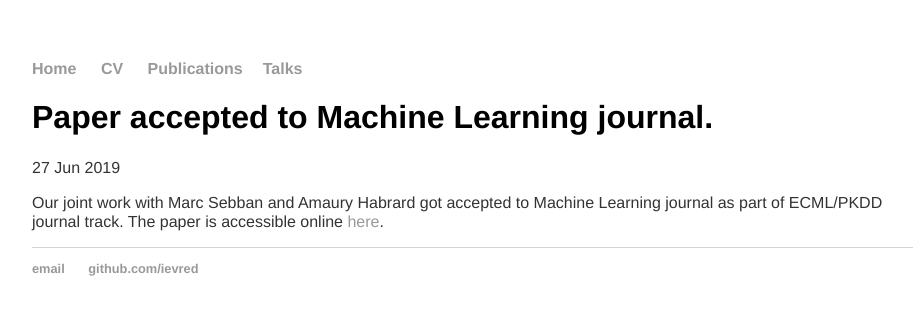
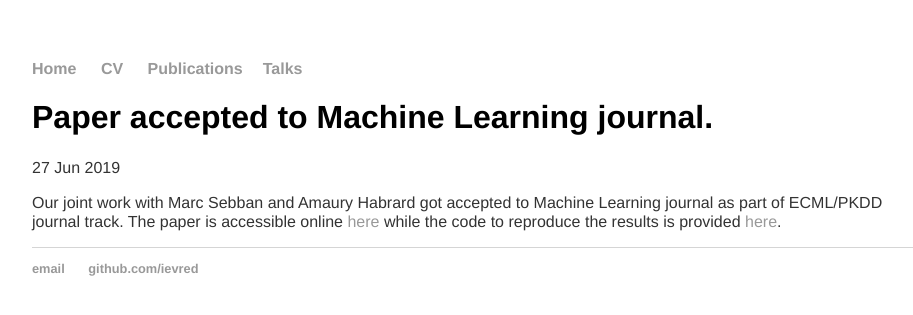
Before and after one commit to ievred/ievred.github.io, a Jekyll site: the page built from _posts/2019-06-27-Paper accepted to Machine Learning journal.md, in a window 1280 px wide. Shown: the top 315 px of the page, without its empty margins (160-1073 px from the left). Built offline with Jekyll 4.4.1, drawn with Linux system fonts in a browser that asks for light colours.

Commit message:
Update 2019-06-27-Paper accepted to Machine Learning journal.md

```diff
--- a/_posts/2019-06-27-Paper accepted to Machine Learning journal.md
+++ b/_posts/2019-06-27-Paper accepted to Machine Learning journal.md
@@ -4,4 +4,4 @@ title: "Paper accepted to Machine Learning journal."
 date: 2019-06-27
 ---
 Our joint work with Marc Sebban and Amaury Habrard got accepted to Machine Learning journal as part of ECML/PKDD journal track.
-The paper is accessible online <a href="https://rdcu.be/bHZ0T">here</a>.
+The paper is accessible online <a href="https://rdcu.be/bHZ0T">here</a> while the code to reproduce the results is provided <a href="https://github.com/ievred/MLJ-19">here</a>.
```
